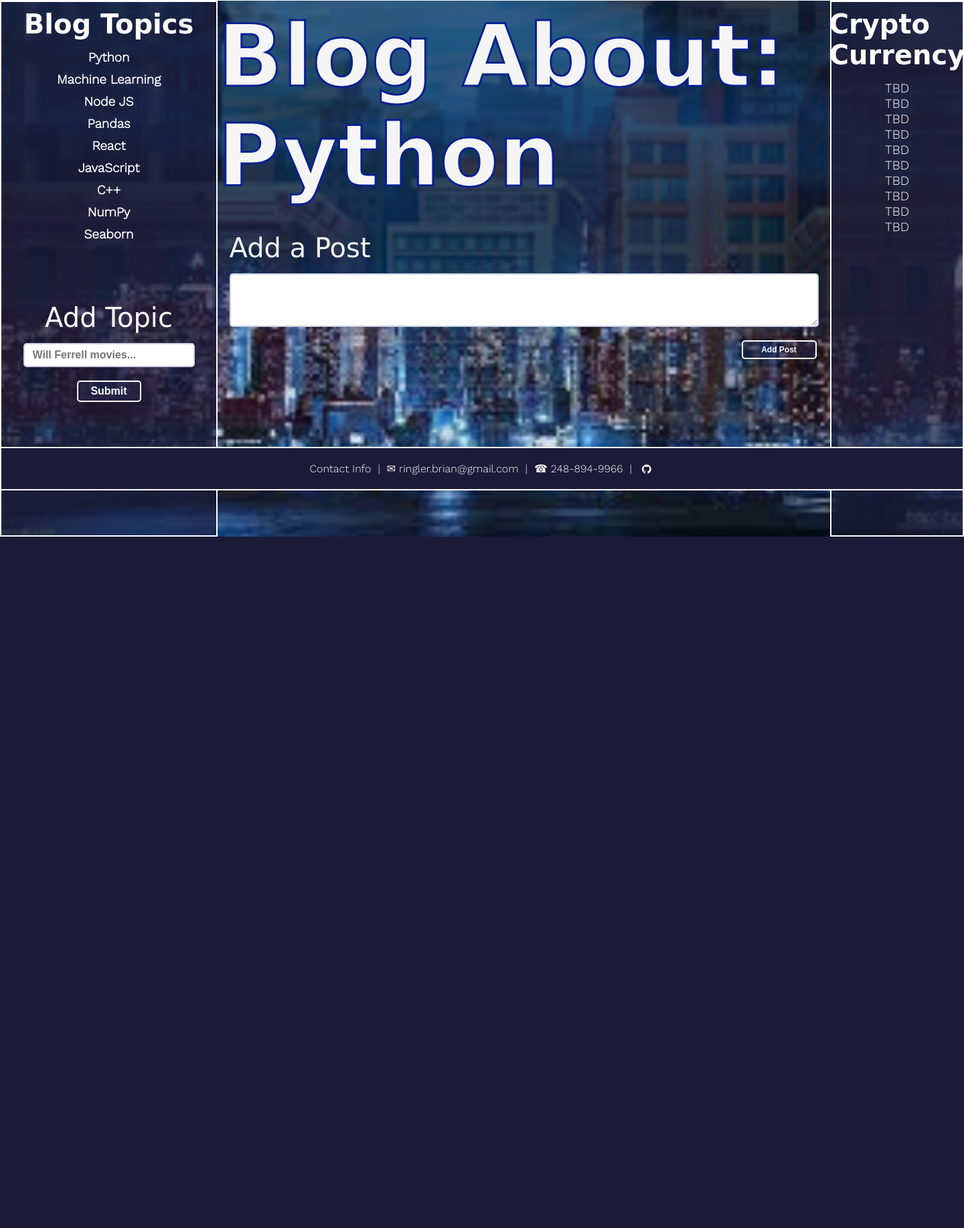
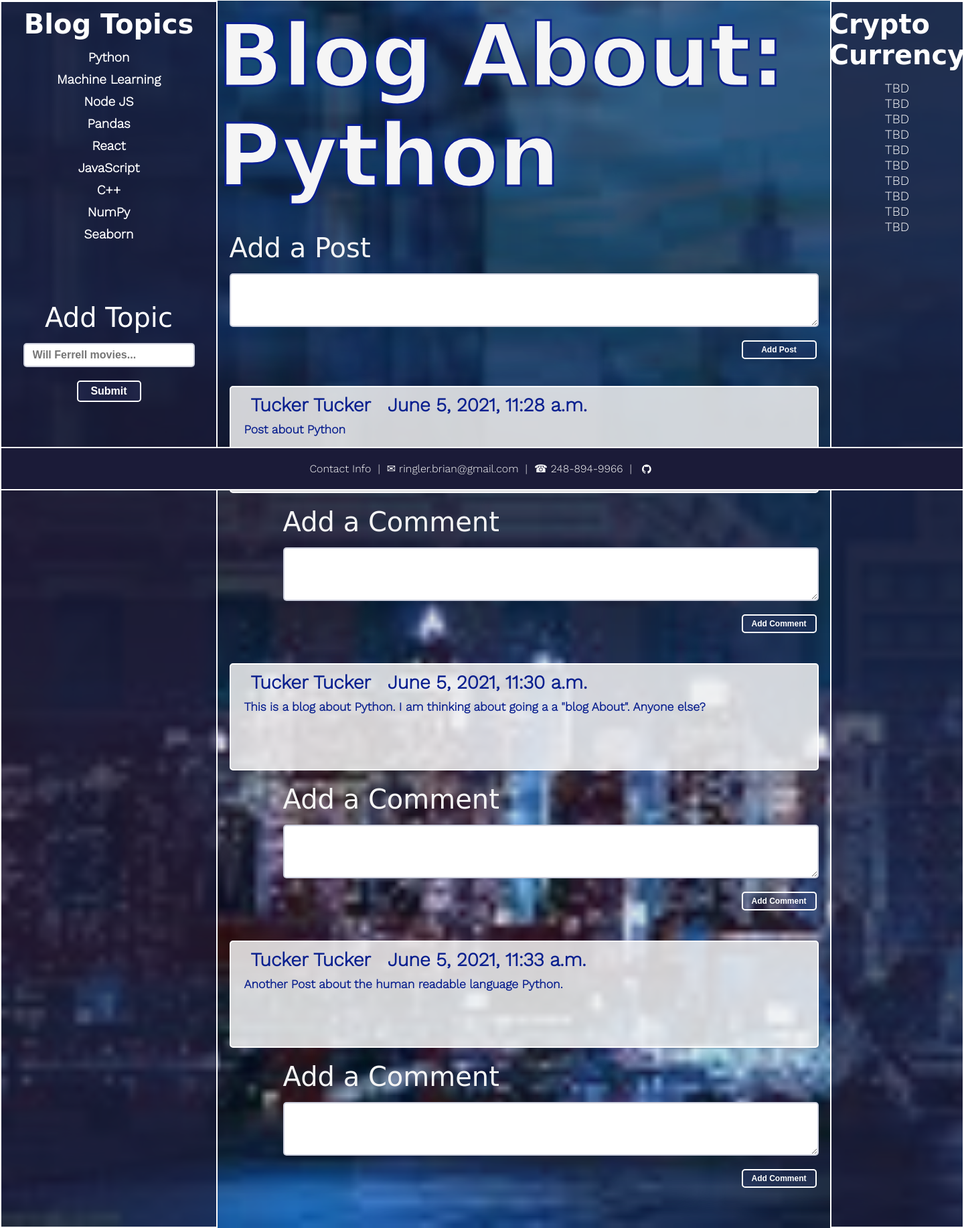
Before and after one commit to brianRingler/blog-city, a Django app: page /blog-about/topic/1/ in a window 1440 px wide. Shown: the part 68-1901 px from the top of the page at 67% size. Before the commit the page ends 869 px from the top, so only its background shows below. Run offline with Django 3.2, Linux system fonts and the light colour scheme; data comes from the database, SQL or seed files in the repository; both versions use the stored data as it was after the commit; some web fonts are replaced.

Commit message:
Solve adding comment by post by topic

```diff
--- a/blog_city_proj/blog_app/models.py
+++ b/blog_city_proj/blog_app/models.py
@@ -154,7 +154,7 @@ class Topic(models.Model):
     objects = ValidationManger()
 
     def __str__(self):
-        return f'{self.user}, | {self.id}, {self.topic}'
+        return f'User: {self.user.id}, | Topic: {self.id}, {self.topic}'
 
 
 class Post(models.Model):
@@ -165,7 +165,7 @@ class Post(models.Model):
     updated_at = models.DateTimeField(auto_now=True)
 
     def __str__(self):
-        return f'{self.user}, | {self.id}, {self.post}, {self.topic}'
+        return f'User: {self.user.id}, | Post: {self.id}, {self.post}, Topic: {self.topic}'
 
 
 class Comment(models.Model):
@@ -177,4 +177,4 @@ class Comment(models.Model):
     updated_at = models.DateTimeField(auto_now=True)
 
     def __str__(self):
-        return f'{self.user}, {self.comment}, {self.post}, {self.topic}'
+        return f'User: {self.user.id}, Comment: {self.comment}, Post: {self.post}, Topic: {self.topic}'
--- a/blog_city_proj/blog_app/static/css/blog.css
+++ b/blog_city_proj/blog_app/static/css/blog.css
@@ -305,3 +305,7 @@ input[name="add-post-submit"] {
 input[name="remove-comment-submit"] {
     margin-left: 315px;
 }
+
+input[name="add-comment-submit"] {
+    margin: 0 0 45px 685px;
+}
--- a/blog_city_proj/blog_app/views.py
+++ b/blog_city_proj/blog_app/views.py
@@ -23,7 +23,7 @@ def blog_view(request):
         'topics' : Topic.objects.all(),
         'topic_selected' : topic,
     }
-    print(context)
+
     return render(request, 'blog.html', context)
 
 
@@ -228,7 +228,9 @@ def blog_about_topic(request, topic_id):
     topic = request.session['topic_selected'] = True
 
 
-    # posts_by_topic = Post.objects.filter(topic__topic__id=topic_id).order_by('created_at')
+    posts_by_topic = Post.objects.filter(topic__id=topic_id).order_by('created_at')
+
+    print(posts_by_topic)
 
     # comments_by_post = Comment.objects.filter(post__post__id=).order_by('-created_at')
 
@@ -236,7 +238,7 @@ def blog_about_topic(request, topic_id):
         'selected_topic' : Topic.objects.get(id=topic_id),
         'topic_selected' : topic,
         'topics' : Topic.objects.all(),
-        # 'posts_by_topic' : posts_by_topic,
+        'posts_by_topic' : posts_by_topic,
         # 'comments_by_post' : comments_by_post
     }
     return render(request, 'blog.html', context)
```
Also changed, not shown: blog_city_proj/db.sqlite3.
